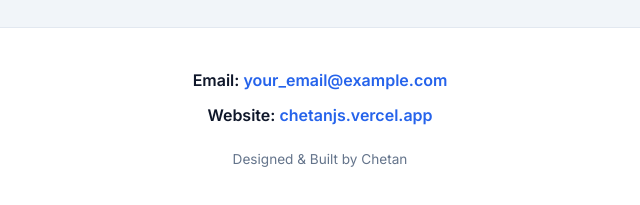
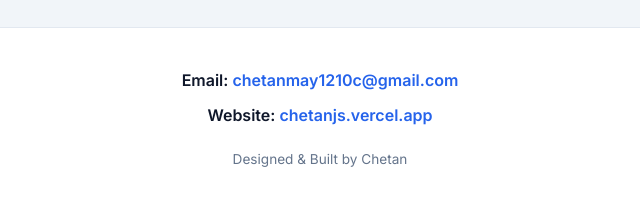
Before and after one commit to Chetanmay1210c/chetanmay1210c.github.io, a plain HTML site: page index.html in a window 1280 px wide. Shown: the part 1686-1891 px from the top of the page, 320-960 px from the left. Drawn offline with Linux system fonts and the light colour scheme.

Commit message:
Update footer email address to new contact

```diff
--- a/index.html
+++ b/index.html
@@ -313,7 +313,7 @@
     <!-- Footer -->
     <footer>
         <div class="footer-content">
-            <p>Email: <a href="mailto:your_email@example.com">your_email@example.com</a></p>
+            <p>Email: <a href="mailto:chetanmay1210c@gmail.com">chetanmay1210c@gmail.com</a></p>
             <p>Website: <a href="https://chetanjs.vercel.app" target="_blank" rel="noopener noreferrer">chetanjs.vercel.app</a></p>
         </div>
         <p style="margin-top: 20px; color: var(--text-muted); font-size: 0.85rem;">
```
